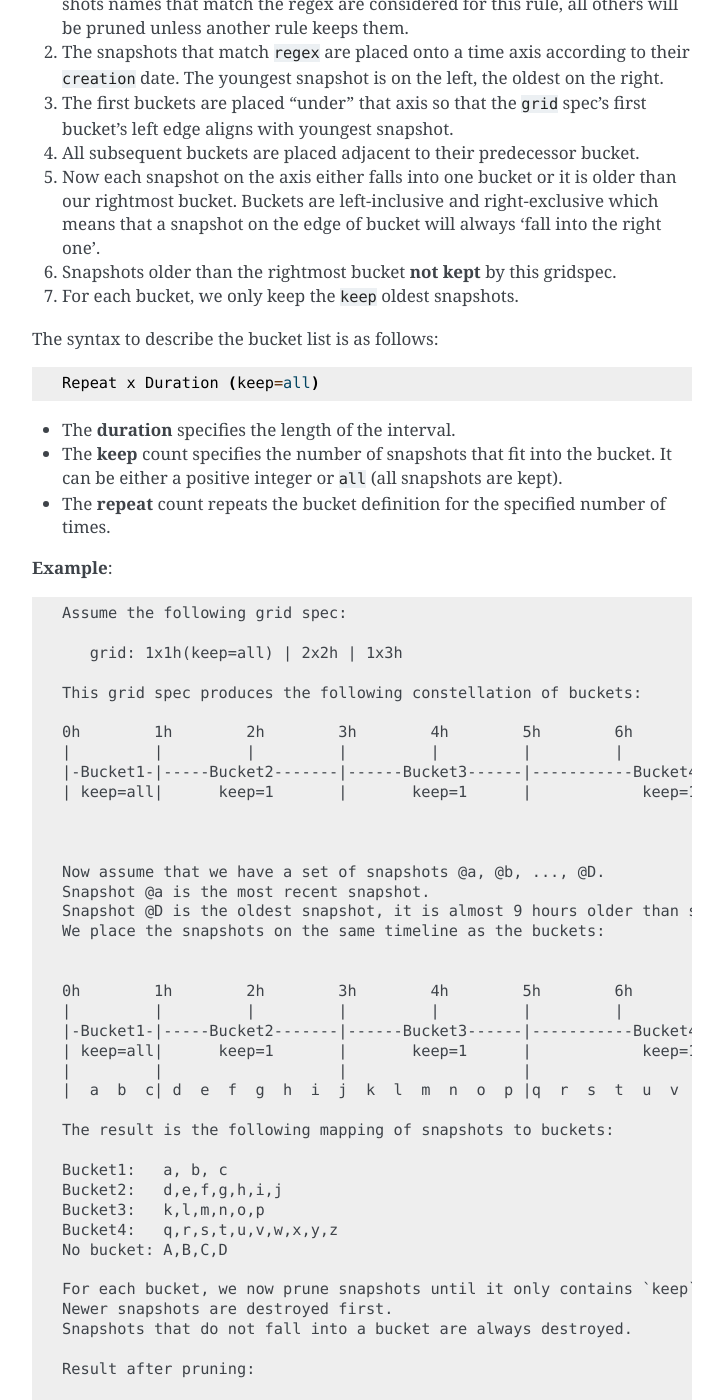
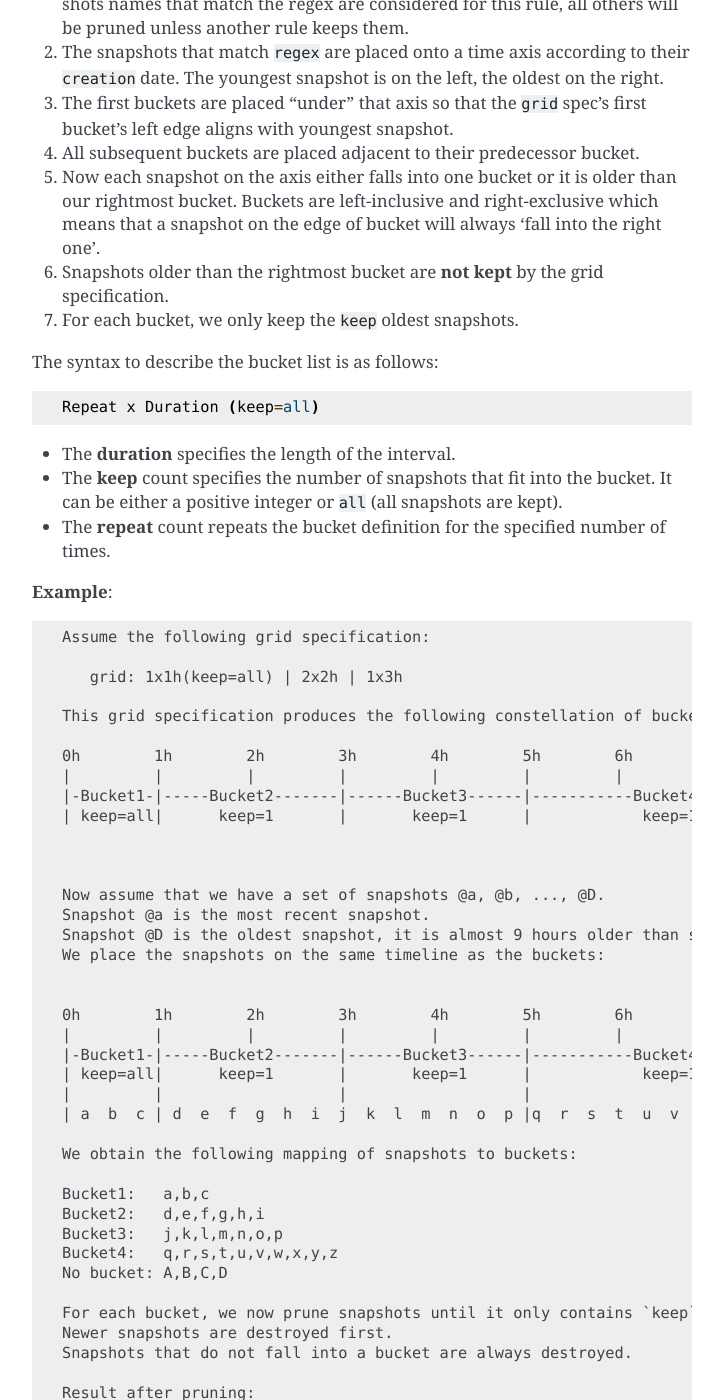
Before and after one commit to zrepl/zrepl, a Sphinx documentation site: the page built from docs/configuration/prune.rst, in a window 1280 px wide and 1400 px high, scrolled down 2280 px. Shown: the whole window, without its empty margins (388-1111 px from the left). Built offline with Sphinx 7.4.7, drawn with Linux system fonts in a browser that asks for light colours; pages that are not in the unit, such as notebooks, are missing from menus; the version number could not be read and is left out; cross-references to code outside the pages are shown as plain code; some of the changed text lies outside the part shown.

Commit message:
docs: prune: improve docs for 'grid' rule
- Substitute full words for both string name 'gridspec' and short form 'grid spec'
- Fix alignment and make spacing more consistent
- Fix fall of snapshots into buckets for the example to really reflect right-exclusiveness

closes https://github.com/zrepl/zrepl/pull/535

```diff
--- a/docs/configuration/prune.rst
+++ b/docs/configuration/prune.rst
@@ -107,7 +107,7 @@ The following procedure happens during pruning:
 #. All subsequent buckets are placed adjacent to their predecessor bucket.
 #. Now each snapshot on the axis either falls into one bucket or it is older than our rightmost bucket.
    Buckets are left-inclusive and right-exclusive which means that a snapshot on the edge of bucket will always 'fall into the right one'.
-#. Snapshots older than the rightmost bucket **not kept** by this gridspec.
+#. Snapshots older than the rightmost bucket are **not kept** by the grid specification.
 #. For each bucket, we only keep the ``keep`` oldest snapshots.
 
 The syntax to describe the bucket list is as follows:
@@ -125,11 +125,11 @@ The syntax to describe the bucket list is as follows:
 
 ::
 
-   Assume the following grid spec:
+   Assume the following grid specification:
 
       grid: 1x1h(keep=all) | 2x2h | 1x3h
 
-   This grid spec produces the following constellation of buckets:
+   This grid specification produces the following constellation of buckets:
 
    0h        1h        2h        3h        4h        5h        6h        7h        8h        9h
    |         |         |         |         |         |         |         |         |         |
@@ -149,13 +149,13 @@ The syntax to describe the bucket list is as follows:
    |-Bucket1-|-----Bucket2-------|------Bucket3------|-----------Bucket4-----------|
    | keep=all|      keep=1       |       keep=1      |            keep=1           |
    |         |                   |                   |                             |
-   |  a  b  c| d  e  f  g  h  i  j  k  l  m  n  o  p |q  r  s  t  u  v  w  x  y  z |A  B  C  D
+   | a  b  c | d  e  f  g  h  i  j  k  l  m  n  o  p |q  r  s  t  u  v  w  x  y  z |A  B  C  D
 
-   The result is the following mapping of snapshots to buckets:
+   We obtain the following mapping of snapshots to buckets:
 
-   Bucket1:   a, b, c
-   Bucket2:   d,e,f,g,h,i,j
-   Bucket3:   k,l,m,n,o,p
+   Bucket1:   a,b,c
+   Bucket2:   d,e,f,g,h,i
+   Bucket3:   j,k,l,m,n,o,p
    Bucket4:   q,r,s,t,u,v,w,x,y,z
    No bucket: A,B,C,D
 
@@ -169,7 +169,7 @@ The syntax to describe the bucket list is as follows:
    |         |         |         |         |         |         |         |         |         |
    |-Bucket1-|-----Bucket2-------|------Bucket3------|-----------Bucket4-----------|
    |         |                   |                   |                             |
-   |  a  b  c|                   j                 p |                           z  |
+   | a  b  c |                i  |                 p |                           z |
 
 .. _prune-keep-last-n:
 
```
